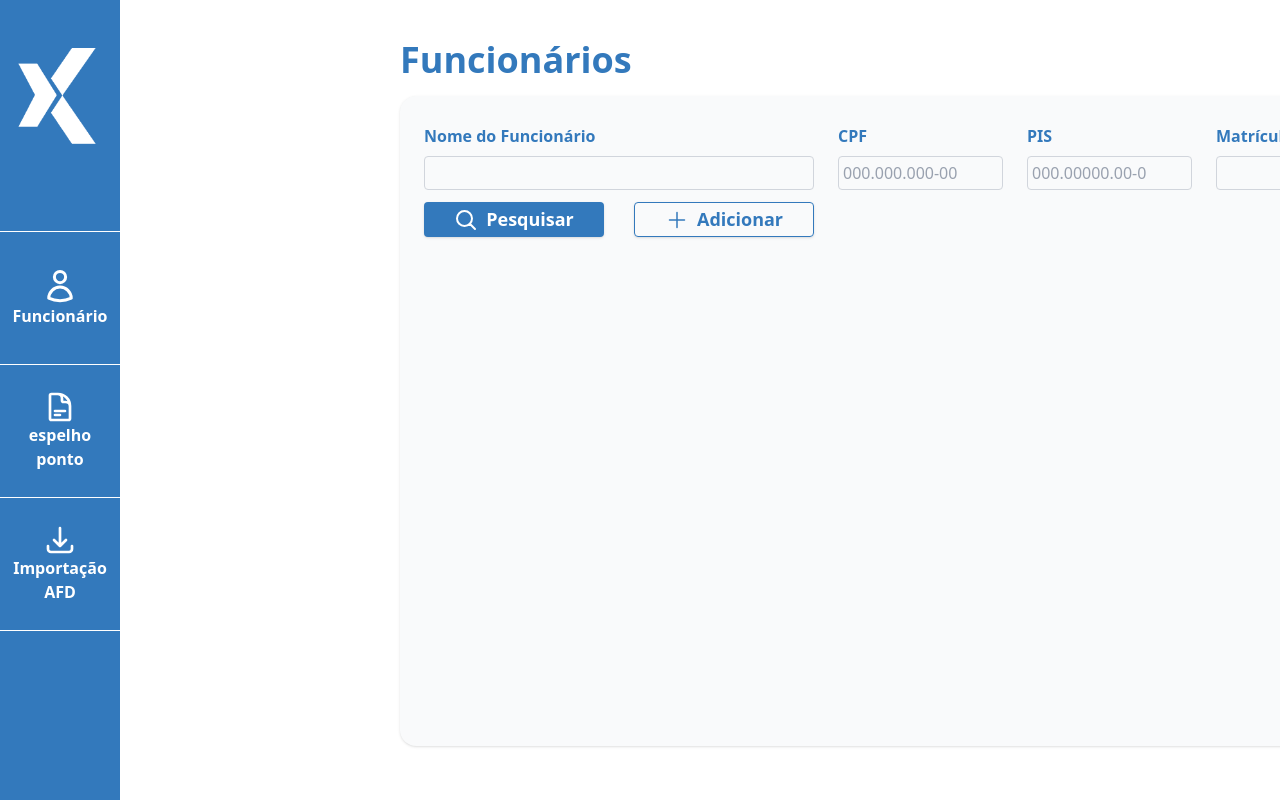
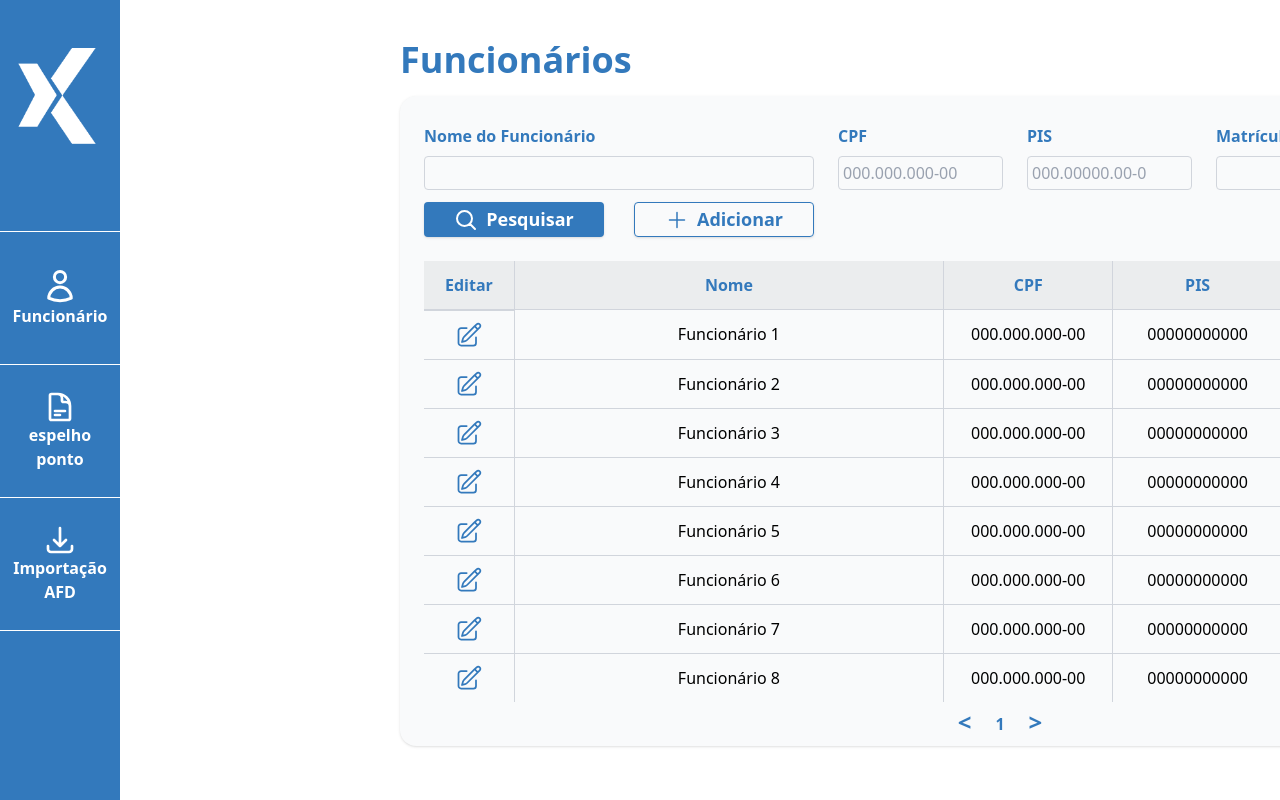
Before and after one commit to Leander-Antonio/Desafio-Dixi-2025, a React (Vite) app in the folder Desafio-Dixi-2025/: page / in a window 1280 px wide. Shown: the top 800 px of the page. Built offline with nearby package versions, Linux system fonts and the light colour scheme.

Commit message:
finalizacao tabela de funcionario

```diff
--- a/Desafio-Dixi-2025/src/components/TableFuncionario.jsx
+++ b/Desafio-Dixi-2025/src/components/TableFuncionario.jsx
@@ -1,5 +1,6 @@
 import { MagnifyingGlassIcon } from "@heroicons/react/24/outline";
 import { PlusIcon } from "@heroicons/react/24/outline";
+import { PencilSquareIcon } from "@heroicons/react/24/outline";
 
 function TableFuncionario() {
   const fields = [
@@ -49,6 +50,79 @@ function TableFuncionario() {
             Adicionar
           </button>
         </div>
+        {/* Tabela */}
+        <div className="mt-6 mx-6">
+          <table className="w-full border-collapse">
+            <thead>
+              <tr className="bg-[#EBEDEE] text-[#3379BC] font-semibold">
+                <th className="py-3 p-2 w-20 border-b border-gray-300">
+                  Editar
+                </th>
+                <th className="py-3 p-2 w-[380px] border-b border-gray-300 border-l">
+                  Nome
+                </th>
+                <th className="py-3 p-2 w-[150px] border-b border-gray-300 border-l">
+                  CPF
+                </th>
+                <th className="py-3 p-2 w-[150px] border-b border-gray-300 border-l">
+                  PIS
+                </th>
+                <th className="py-3 p-2 w-[130px] border-b border-gray-300 border-l">
+                  Matrícula
+                </th>
+                <th className="py-3 p-2 w-[130px] border-b border-gray-300 border-l">
+                  Admissão
+                </th>
+              </tr>
+            </thead>
+
+            <tbody>
+              {Array.from({ length: 8 }).map((_, index) => (
+                <tr key={index} className="text-center">
+                  <td className="py-2.5 p-2 border-t border-gray-300 flex items-center justify-center">
+                    <PencilSquareIcon className=" h-7 w-7 text-[#3379BC] cursor-pointer hover:text-[#24598a] transition" />
+                  </td>
+                  <td className="py-3 p-2 border-t border-gray-300 border-l">
+                    Funcionário {index + 1}
+                  </td>
+                  <td className="py-3 p-2 border-t border-gray-300 border-l">
+                    000.000.000-00
+                  </td>
+                  <td className="py-3 p-2 border-t border-gray-300 border-l">
+                    00000000000
+                  </td>
+                  <td className="py-3 p-2 border-t border-gray-300 border-l">
+                    12345
+                  </td>
+                  <td className="py-3 p-2 border-t border-gray-300 border-l">
+                    01/01/2025
+                  </td>
+                </tr>
+              ))}
+            </tbody>
+          </table>
+        </div>
+        {/* Paginação */}
+        <div className="flex items-center justify-center gap-6 mt-1 select-none">
+          {/* Botão anterior */}
+          <span
+            className="text-[#3379BC] text-2xl font-bold cursor-pointer hover:text-[#24598a] transition mb-3"
+            onClick={() => console.log("Página anterior")}
+          >
+            &lt;
+          </span>
+
+          {/* Número da página */}
+          <span className="text-[#3379BC] font-bold text-2x1 mb-2">1</span>
+
+          {/* Botão próximo */}
+          <span
+            className="text-[#3379BC] text-2xl font-bold cursor-pointer hover:text-[#24598a] mb-3"
+            onClick={() => console.log("Próxima página")}
+          >
+            &gt;
+          </span>
+        </div>
       </div>
     </div>
   );
```
